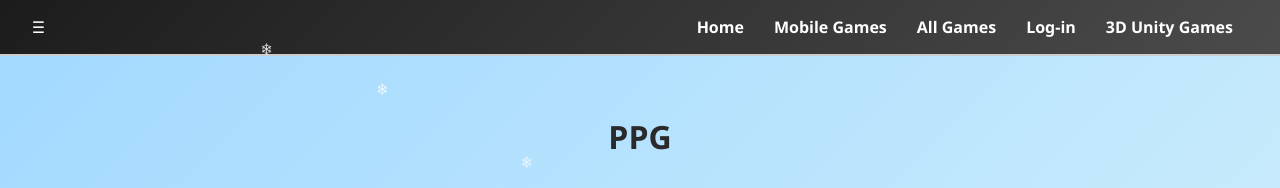
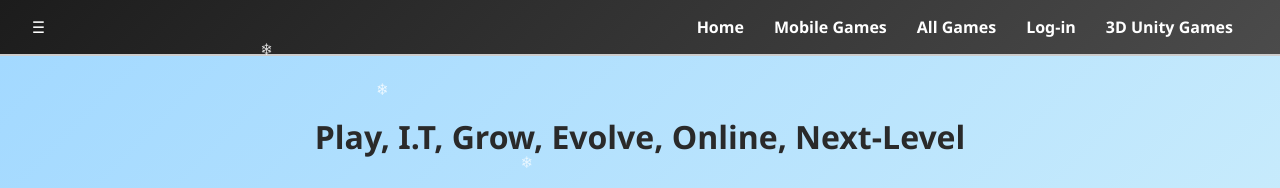
Before and after one commit to PigeonPlayGames/website_3, a website: page index.html in a window 1280 px wide. Shown: the top 188 px of the page. Drawn offline with Linux system fonts and the light colour scheme.

Commit message:
Update index.html

```diff
--- a/index.html
+++ b/index.html
@@ -34,7 +34,7 @@
     </header>
 
     <section id="hero">
-        <h1>PPG</h1>
+        <h1>Play, I.T, Grow, Evolve, Online, Next-Level</h1>
             <a>
                 <img src="pigeon_logo_small2.png" alt="Logo">
             </a>
```
